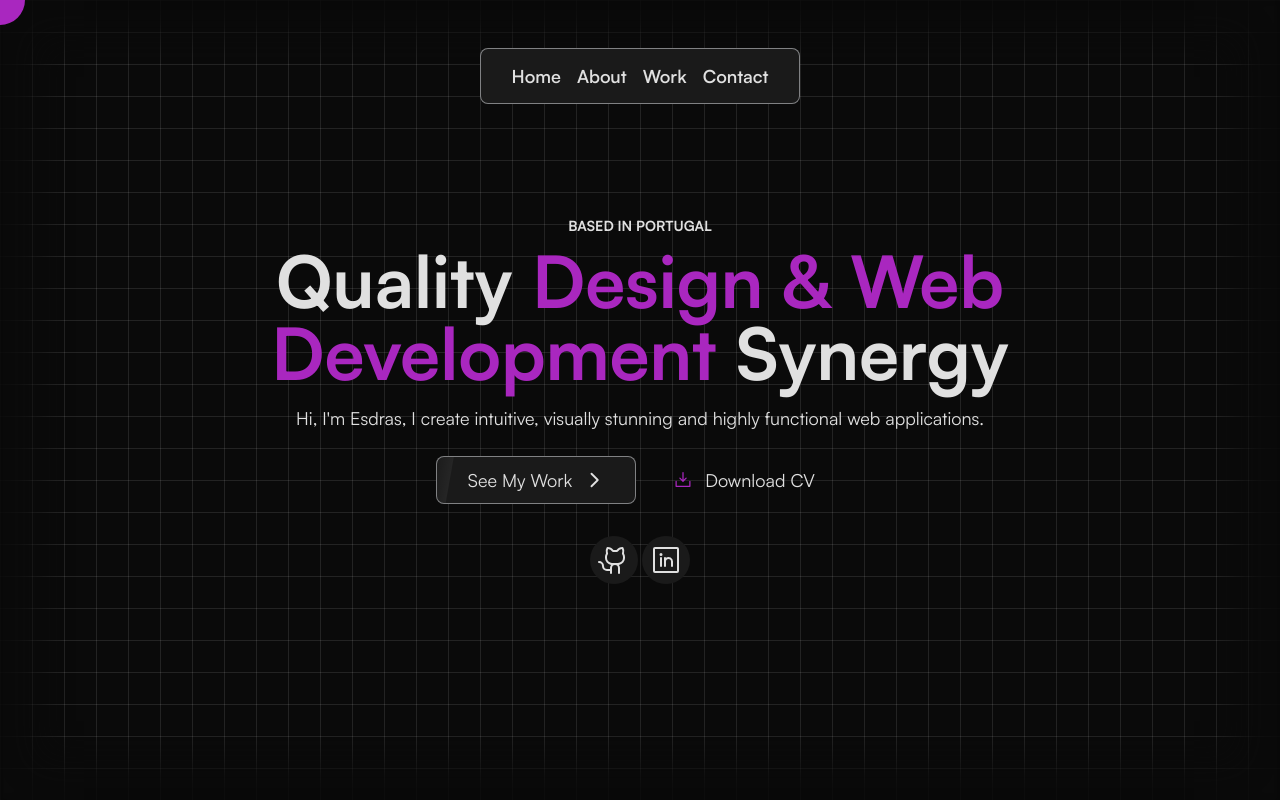
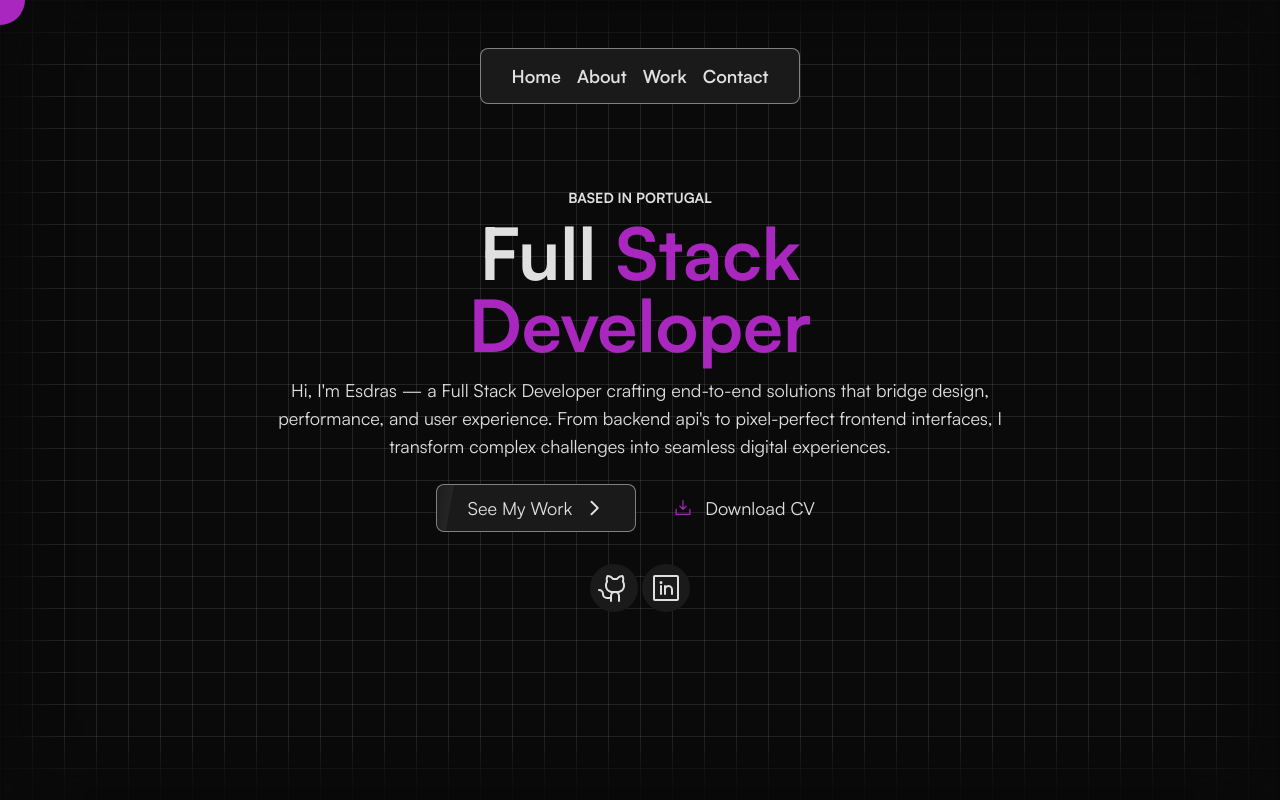
Before and after one commit to esdrassantos06/portfolio-esdras, a Next.js app: page / in a window 1280 px wide. Shown: the top 800 px of the page. Built offline with nearby package versions, Linux system fonts and the light colour scheme.

Commit message:
Update Home component title and description
- Change main title from "Quality Design & Web Development Synergy" to "Full Stack Developer"
- Update personal description to emphasize full stack development skills
- Adjust text content to better reflect the developer's role and capabilities

```diff
--- a/src/components/Home.tsx
+++ b/src/components/Home.tsx
@@ -34,13 +34,13 @@ export default function HomeComponent() {
               <div>
                 <ScrollAnimation delayIndex={1}>
                   <h1 className="font-bold max-w-screen text-center text-5xl sm:text-6xl md:text-7xl">
-                    Quality{" "}
+                    Full{" "}
                     <span
                       className={`${
                         isHovered ? "text-principal" : "text-secundaria"
                       } transition-all duration-300`}
                     >
-                      Design & Web
+                      Stack
                     </span>
                   </h1>
                 </ScrollAnimation>
@@ -51,9 +51,8 @@ export default function HomeComponent() {
                         isHovered ? "text-principal" : "text-secundaria"
                       } transition-all duration-300`}
                     >
-                      Development
-                    </span>{" "}
-                    Synergy
+                      Developer
+                    </span>
                   </h1>
                 </ScrollAnimation>
               </div>
@@ -61,8 +60,7 @@ export default function HomeComponent() {
 
             <ScrollAnimation delayIndex={3} className="flex items-center justify-center">
               <span className="text-center flex lg:w-full md:w-[80%] sm:w-[60%] w-1/2 items-center justify-center text-lg">
-                Hi, I&apos;m Esdras, I create intuitive, visually stunning and
-                highly functional web applications.
+              Hi, I&apos;m Esdras — a Full Stack Developer crafting end-to-end solutions that bridge design, performance, and user experience. From backend api&apos;s to pixel-perfect frontend interfaces, I transform complex challenges into seamless digital experiences.
               </span>
             </ScrollAnimation>
             <ScrollAnimation delayIndex={4} className="flex flex-col items-center justify-center gap-4">
```
